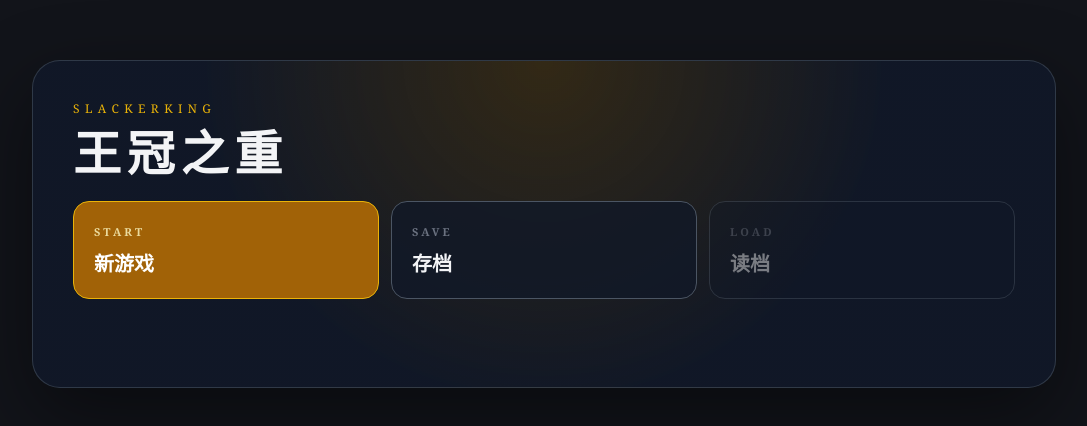
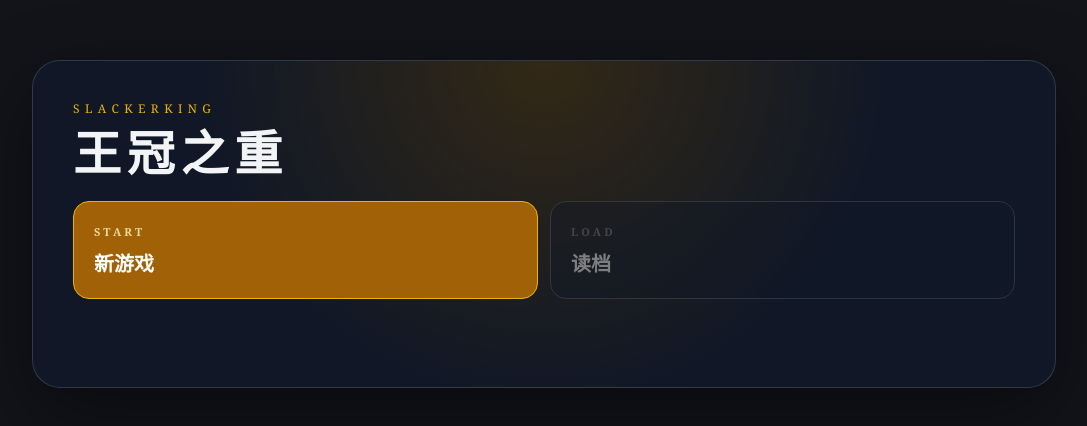
Before and after one commit to onovich/SlackerKing, a React (Vite) app: page / in a window 1280 px wide. Shown: the part 176-602 px from the top of the page, without its empty margins (96-1183 px from the left). Built offline with nearby package versions, Linux system fonts and the light colour scheme.

Commit message:
Simplify title screen actions

```diff
--- a/src/App.jsx
+++ b/src/App.jsx
@@ -204,7 +204,6 @@ export default function App() {
           feedback={menuFeedback}
           onSelectSlot={setSelectedSlotId}
           onNewGame={handleStartNewGame}
-          onSave={handleSave}
           onLoad={handleLoad}
         />
       ) : (
--- a/src/view/components/TitleScreen.jsx
+++ b/src/view/components/TitleScreen.jsx
@@ -53,13 +53,11 @@ function SaveSlotCard({ slot, isSelected, onSelect }) {
   );
 }
 
-function SlotSubmenu({ action, saveSlots, activeSlotId, selectedSlotId, onSelectSlot, onConfirm, onBack }) {
-  const title = action === 'save' ? '选择存档槽位' : '选择读档槽位';
-
+function LoadSubmenu({ saveSlots, activeSlotId, selectedSlotId, onSelectSlot, onConfirm, onBack }) {
   return (
     <div className="mt-6 space-y-4">
       <div className="flex items-center justify-between gap-3">
-        <h2 className="text-xl font-bold text-gray-100 sm:text-2xl">{title}</h2>
+        <h2 className="text-xl font-bold text-gray-100 sm:text-2xl">选择读档槽位</h2>
         <button
           type="button"
           onClick={onBack}
@@ -91,27 +89,20 @@ function SlotSubmenu({ action, saveSlots, activeSlotId, selectedSlotId, onSelect
           onClick={() => onConfirm(selectedSlotId)}
           className="rounded-xl border border-yellow-600 bg-yellow-700 px-4 py-2 text-sm font-bold text-white transition hover:bg-yellow-600"
         >
-          {action === 'save' ? '确认存档' : '确认读档'}
+          确认读档
         </button>
       </div>
     </div>
   );
 }
 
-export function TitleScreen({ saveSlots, activeSlotId, selectedSlotId, feedback, onSelectSlot, onNewGame, onSave, onLoad }) {
-  const [submenu, setSubmenu] = useState(null);
-  const selectedSlot = saveSlots.find((slot) => slot.id === selectedSlotId) ?? saveSlots[0];
-  const canLoad = Boolean(selectedSlot?.savedRun);
-
-  const handleSave = (slotId) => {
-    if (onSave(slotId)) {
-      setSubmenu(null);
-    }
-  };
+export function TitleScreen({ saveSlots, activeSlotId, selectedSlotId, feedback, onSelectSlot, onNewGame, onLoad }) {
+  const [submenu, setSubmenu] = useState(false);
+  const hasAnySavedRun = saveSlots.some((slot) => slot.savedRun);
 
   const handleLoad = (slotId) => {
     if (onLoad(slotId)) {
-      setSubmenu(null);
+      setSubmenu(false);
     }
   };
 
@@ -121,18 +112,17 @@ export function TitleScreen({ saveSlots, activeSlotId, selectedSlotId, feedback,
         <div className="text-xs uppercase tracking-[0.45em] text-yellow-500">SlackerKing</div>
         <h1 className="mt-3 text-3xl font-black tracking-[0.12em] text-gray-100 sm:text-5xl">王冠之重</h1>
         {submenu ? (
-          <SlotSubmenu
-            action={submenu}
+          <LoadSubmenu
             saveSlots={saveSlots}
             activeSlotId={activeSlotId}
             selectedSlotId={selectedSlotId}
             onSelectSlot={onSelectSlot}
-            onConfirm={submenu === 'save' ? handleSave : handleLoad}
-            onBack={() => setSubmenu(null)}
+            onConfirm={handleLoad}
+            onBack={() => setSubmenu(false)}
           />
         ) : (
           <div className="mt-6 space-y-5">
-            <div className="grid gap-3 sm:grid-cols-3">
+            <div className="grid gap-3 sm:grid-cols-2">
               <button
                 type="button"
                 onClick={onNewGame}
@@ -144,17 +134,8 @@ export function TitleScreen({ saveSlots, activeSlotId, selectedSlotId, feedback,
 
               <button
                 type="button"
-                onClick={() => setSubmenu('save')}
-                className="rounded-2xl border border-gray-600 bg-gray-900/80 px-5 py-5 text-left text-sm font-bold text-gray-100 transition hover:border-yellow-600 hover:bg-gray-800"
-              >
-                <div className="text-[11px] uppercase tracking-[0.28em] text-gray-500">Save</div>
-                <div className="mt-2 text-xl">存档</div>
-              </button>
-
-              <button
-                type="button"
-                onClick={() => setSubmenu('load')}
-                disabled={!canLoad && !saveSlots.some((slot) => slot.savedRun)}
+                onClick={() => setSubmenu(true)}
+                disabled={!hasAnySavedRun}
                 className="rounded-2xl border border-gray-600 bg-gray-900/80 px-5 py-5 text-left text-sm font-bold text-gray-100 transition enabled:hover:border-yellow-600 enabled:hover:bg-gray-800 disabled:cursor-not-allowed disabled:opacity-45"
               >
                 <div className="text-[11px] uppercase tracking-[0.28em] text-gray-500">Load</div>
```
